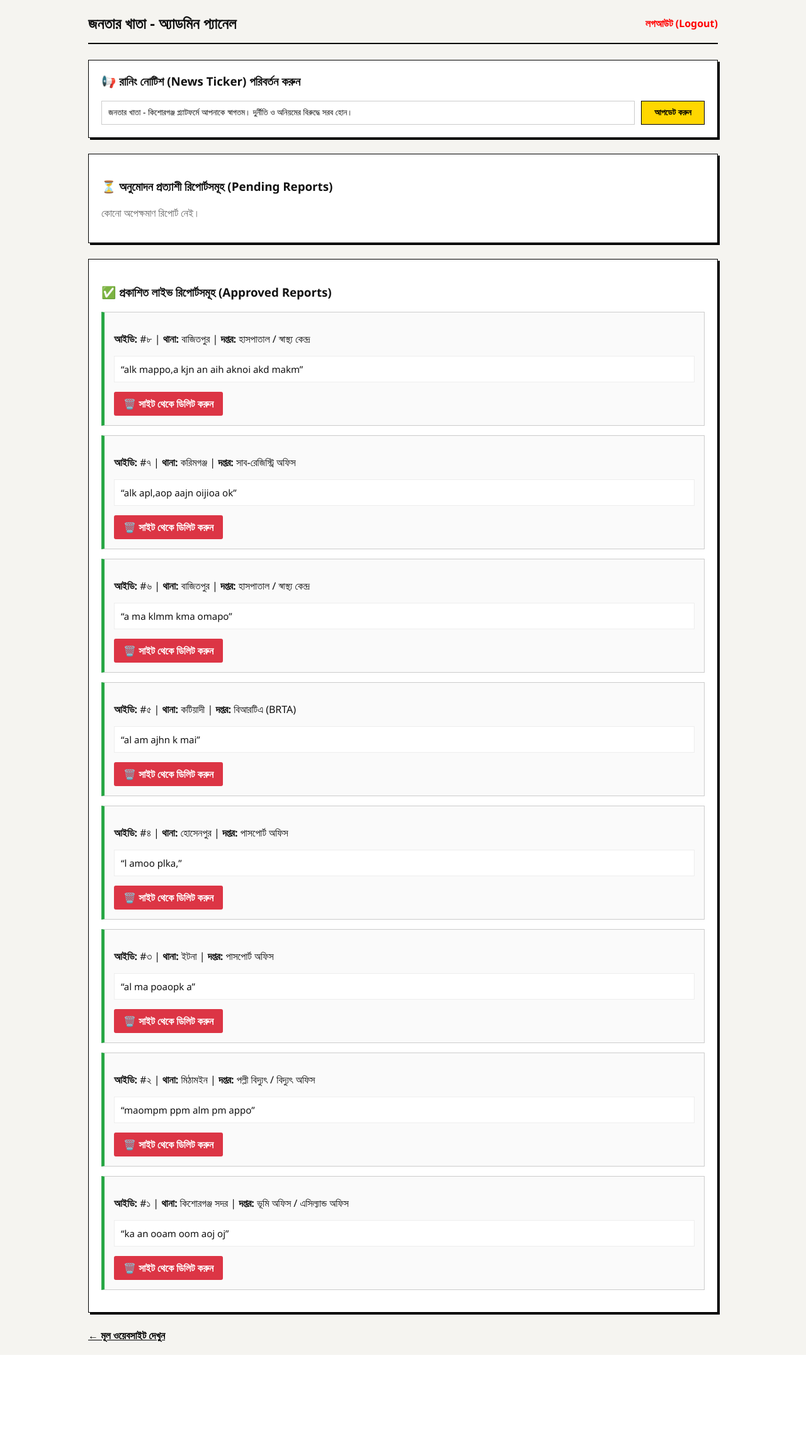
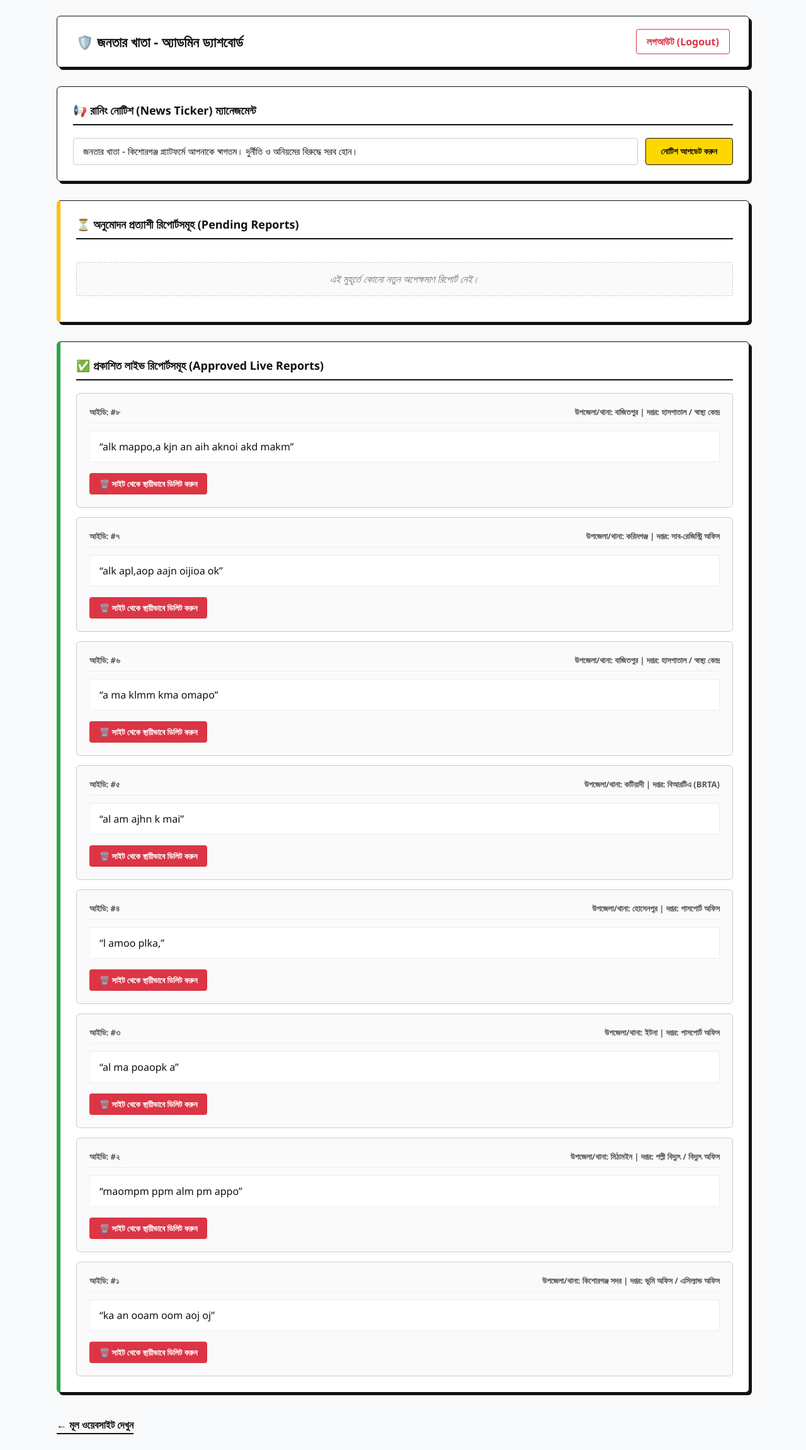
Before and after one commit to junayed1211/jonotar-khata-kishorgonj, a Flask app: page /admin in a window 1280 px wide. Shown: the whole page at 63% size. Before the commit the page ends 2151 px from the top, so only its background shows below. Run offline with Flask 3, Linux system fonts and the light colour scheme; the visitor is signed in with stand-in values (Sample User, id 1); data comes from the database, SQL or seed files in the repository.

Commit message:
Refactor admin panel HTML and CSS styles
Updated the admin panel HTML structure and styles for improved design and usability.

```diff
--- a/templates/admin.html
+++ b/templates/admin.html
@@ -3,23 +3,64 @@
 <head>
     <meta charset="UTF-8">
     <meta name="viewport" content="width=device-width, initial-scale=1.0">
-    <title>অ্যাডমিন প্যানেল - জনতার খাতা</title>
+    <title>প্রশাসক প্যানেল - জনতার খাতা</title>
     <style>
-        body { font-family: 'Segoe UI', Arial, sans-serif; background: #f5f4f0; margin: 0; padding: 20px; color: #111; }
-        .container { max-width: 1000px; margin: 0 auto; }
+        :root {
+            --primary: #111;
+            --accent: #ffd700;
+            --bg: #f8f9fa;
+            --card-bg: #fff;
+            --border: #e0e0e0;
+            --danger: #dc3545;
+            --success: #28a745;
+            --warning: #ffc107;
+        }
 
-        .login-card { background: #fff; border: 1px solid #000; padding: 30px; max-width: 350px; margin: 80px auto; box-shadow: 4px 4px 0px #000; }
-        .login-card h2 { margin-top: 0; font-size: 20px; border-bottom: 2px solid #ffd700; padding-bottom: 8px; }
-        .login-card input { width: 100%; padding: 10px; margin-bottom: 15px; border: 1px solid #ccc; box-sizing: border-box; }
-        .login-card button { width: 100%; padding: 10px; background: #000; color: #fff; border: none; font-weight: bold; cursor: pointer; }
+        body { font-family: 'Segoe UI', Arial, sans-serif; background: var(--bg); margin: 0; padding: 25px; color: var(--primary); }
+        .container { max-width: 1100px; margin: 0 auto; }
 
-        header { display: flex; justify-content: space-between; align-items: center; border-bottom: 2px solid #000; padding-bottom: 15px; margin-bottom: 25px; }
+        /* Login Card */
+        .login-card { background: var(--card-bg); border: 1px solid var(--primary); padding: 40px; max-width: 400px; margin: 100px auto; border-radius: 8px; box-shadow: 6px 6px 0px var(--primary); }
+        .login-card h2 { margin-top: 0; font-size: 22px; border-bottom: 3px solid var(--accent); padding-bottom: 10px; }
+        .login-card label { font-weight: 600; font-size: 14px; display: block; margin-bottom: 6px; }
+        .login-card input { width: 100%; padding: 12px; margin-bottom: 20px; border: 1px solid #ccc; border-radius: 4px; box-sizing: border-box; font-size: 15px; }
+        .login-card button { width: 100%; padding: 12px; background: var(--primary); color: #fff; border: none; font-weight: bold; border-radius: 4px; cursor: pointer; font-size: 15px; transition: 0.2s; }
+        .login-card button:hover { background: #333; }
 
-        .box { background: #fff; border: 1px solid #000; padding: 20px; margin-bottom: 25px; box-shadow: 3px 3px 0px #000; }
-        .post-card { background: #fafafa; border: 1px solid #ccc; padding: 15px; margin-bottom: 15px; }
+        /* Admin Header */
+        header { display: flex; justify-content: space-between; align-items: center; background: var(--card-bg); padding: 20px 30px; border: 1px solid var(--primary); border-radius: 6px; margin-bottom: 30px; box-shadow: 4px 4px 0px var(--primary); }
+        header h1 { margin: 0; font-size: 22px; font-weight: 800; display: flex; align-items: center; gap: 10px; }
+        .logout-btn { background: #fff; color: var(--danger); border: 1px solid var(--danger); padding: 8px 16px; border-radius: 4px; font-weight: bold; text-decoration: none; transition: 0.2s; }
+        .logout-btn:hover { background: var(--danger); color: #fff; }
 
-        .btn-approve { background: #28a745; color: white; padding: 8px 15px; text-decoration: none; font-weight: bold; display: inline-block; border-radius: 3px; }
-        .btn-delete { background: #dc3545; color: white; padding: 8px 15px; text-decoration: none; font-weight: bold; display: inline-block; border-radius: 3px; }
+        /* Dashboard Sections */
+        .section-box { background: var(--card-bg); border: 1px solid var(--primary); padding: 25px; border-radius: 6px; margin-bottom: 30px; box-shadow: 4px 4px 0px var(--primary); }
+        .section-title { font-size: 18px; font-weight: 700; margin-top: 0; margin-bottom: 20px; border-bottom: 2px solid var(--primary); padding-bottom: 10px; display: flex; align-items: center; gap: 8px; }
+
+        /* Notice Form */
+        .notice-form { display: flex; gap: 12px; flex-wrap: wrap; }
+        .notice-form input { flex: 1; padding: 12px 15px; border: 1px solid #ccc; border-radius: 4px; font-size: 15px; min-width: 280px; }
+        .btn-accent { background: var(--accent); color: var(--primary); border: 1px solid var(--primary); padding: 12px 24px; font-weight: bold; border-radius: 4px; cursor: pointer; transition: 0.2s; }
+        .btn-accent:hover { background: #e5c100; }
+
+        /* Post Cards */
+        .post-grid { display: grid; gap: 15px; }
+        .post-card { background: #fafafa; border: 1px solid #ccc; border-radius: 6px; padding: 20px; display: flex; flex-direction: column; gap: 12px; transition: 0.2s; }
+        .post-card:hover { border-color: var(--primary); background: #fff; }
+
+        .post-header { display: flex; justify-content: space-between; align-items: center; font-size: 13px; color: #555; font-weight: 600; border-bottom: 1px solid #eee; padding-bottom: 8px; }
+        .post-content { font-size: 16px; line-height: 1.5; color: #111; background: #fff; padding: 12px 15px; border-left: 4px solid var(--primary); margin: 0; border: 1px solid #eee; }
+
+        /* Action Buttons */
+        .action-buttons { display: flex; gap: 10px; margin-top: 5px; }
+        .btn-approve { background: var(--success); color: white; padding: 8px 16px; text-decoration: none; font-weight: bold; font-size: 13px; border-radius: 4px; display: inline-flex; align-items: center; gap: 5px; }
+        .btn-delete { background: var(--danger); color: white; padding: 8px 16px; text-decoration: none; font-weight: bold; font-size: 13px; border-radius: 4px; display: inline-flex; align-items: center; gap: 5px; }
+        .btn-approve:hover { opacity: 0.9; }
+        .btn-delete:hover { opacity: 0.9; }
+
+        .empty-text { color: #777; font-style: italic; background: #fafafa; padding: 15px; text-align: center; border: 1px dashed #ccc; border-radius: 4px; }
+        .back-link { display: inline-block; margin-top: 10px; color: var(--primary); font-weight: bold; text-decoration: none; border-bottom: 2px solid var(--primary); padding-bottom: 2px; }
+        .back-link:hover { color: var(--danger); border-color: var(--danger); }
     </style>
 </head>
 <body>
@@ -27,72 +68,82 @@
 <div class="container">
 
     {% if show_login %}
-        <!-- লগইন সেকশন -->
+        <!-- প্রফেশনাল লগইন ফর্ম -->
         <div class="login-card">
-            <h2>অ্যাডমিন প্যানেল লগইন</h2>
+            <h2>🔐 প্রশাসক লগইন</h2>
             {% if error %}
-                <p style="color: red; font-size: 14px;">{{ error }}</p>
+                <p style="color: var(--danger); font-size: 13px; font-weight: bold; background: #f8d7da; padding: 8px; border-radius: 4px;">{{ error }}</p>
             {% endif %}
             <form method="POST" action="/admin">
-                <label>ইউজারনেম:</label>
-                <input type="text" name="username" required>
+                <label>ইউজারনেম</label>
+                <input type="text" name="username" placeholder="ইউজারনেম লিখুন" required>
 
-                <label>পাসওয়ার্ড:</label>
-                <input type="password" name="password" required>
+                <label>পাসওয়ার্ড</label>
+                <input type="password" name="password" placeholder="পাসওয়ার্ড লিখুন" required>
 
-                <button type="submit">লগইন করুন</button>
+                <button type="submit">প্রবেশ করুন</button>
             </form>
         </div>
     {% else %}
-        <!-- মূল অ্যাডমিন প্যানেল -->
+        <!-- মডার্ন ড্যাশবোর্ড হেডার -->
         <header>
-            <h2 style="margin:0;">জনতার খাতা - অ্যাডমিন প্যানেল</h2>
-            <a href="/logout" style="color: red; font-weight: bold; text-decoration: none;">লগআউট (Logout)</a>
+            <h1>🛡️ জনতার খাতা - অ্যাডমিন ড্যাশবোর্ড</h1>
+            <a href="/logout" class="logout-btn">লগআউট (Logout)</a>
         </header>
 
-        <!-- নোটিশ পরিবর্তন বক্স -->
-        <div class="box">
-            <h3 style="margin-top:0;">📢 রানিং নোটিশ (News Ticker) পরিবর্তন করুন</h3>
-            <form action="/admin/update-notice" method="POST" style="display: flex; gap: 10px; flex-wrap: wrap;">
-                <input type="text" name="notice_text" value="{{ notice.content if notice else '' }}" placeholder="এখানে নতুন নোটিশ লিখুন..." style="flex: 1; padding: 10px; border: 1px solid #ccc;" required>
-                <button type="submit" style="padding: 10px 20px; background: #ffd700; color: #000; border: 1px solid #000; font-weight: bold; cursor: pointer;">আপডেট করুন</button>
+        <!-- নোটিশ আপডেট সেকশন -->
+        <div class="section-box">
+            <h3 class="section-title">📢 রানিং নোটিশ (News Ticker) ম্যানেজমেন্ট</h3>
+            <form action="/admin/update-notice" method="POST" class="notice-form">
+                <input type="text" name="notice_text" value="{{ notice.content if notice else '' }}" placeholder="ওয়েবসাইটের হেডারে দেখানোর জন্য নতুন নোটিশ লিখুন..." required>
+                <button type="submit" class="btn-accent">নোটিশ আপডেট করুন</button>
             </form>
         </div>
 
-        <!-- অপেক্ষমাণ অভিযোগসমূহ -->
-        <div class="box">
-            <h3>⏳ অনুমোদন প্রত্যাশী রিপোর্টসমূহ (Pending Reports)</h3>
+        <!-- অনুমোদন প্রত্যাশী রিপোর্টস (Pending) -->
+        <div class="section-box" style="border-left: 6px solid var(--warning);">
+            <h3 class="section-title">⏳ অনুমোদন প্রত্যাশী রিপোর্টসমূহ (Pending Reports)</h3>
+            <div class="post-grid">
                 {% for post in pending_posts %}
-                <div class="post-card" style="border-left: 5px solid #ffc107;">
-                    <p><strong>আইডি:</strong> #{{ to_bn(post.id) }} | <strong>থানা:</strong> {{ post.thana }} | <strong>দপ্তর:</strong> {{ post.category }}</p>
-                    <p style="font-size: 15px; background: #fff; padding: 10px; border: 1px solid #eee;">“{{ post.content }}”</p>
-                    <div style="margin-top: 10px;">
-                        <a href="/admin/action/{{ post.id }}/approve" class="btn-approve">✅ অনুমোদন করুন (Approve)</a>
-                        <a href="/admin/action/{{ post.id }}/delete" class="btn-delete" onclick="return confirm('বাতিল করতে চান?');">❌ বাতিল করুন</a>
+                    <div class="post-card">
+                        <div class="post-header">
+                            <span>আইডি: #{{ to_bn(post.id) }}</span>
+                            <span>উপজেলা/থানা: <strong>{{ post.thana }}</strong> | দপ্তর: <strong>{{ post.category }}</strong></span>
+                        </div>
+                        <p class="post-content">“{{ post.content }}”</p>
+                        <div class="action-buttons">
+                            <a href="/admin/action/{{ post.id }}/approve" class="btn-approve">✅ অনুমোদন করুন</a>
+                            <a href="/admin/action/{{ post.id }}/delete" class="btn-delete" onclick="return confirm('আপনি কি এই রিপোর্টটি চিরতরে মুছে ফেলতে চান?');">❌ বাতিল ও ডিলিট</a>
                         </div>
                     </div>
                 {% else %}
-                <p style="color: #666;">কোনো অপেক্ষমাণ রিপোর্ট নেই।</p>
+                    <p class="empty-text">এই মুহূর্তে কোনো নতুন অপেক্ষমাণ রিপোর্ট নেই।</p>
                 {% endfor %}
             </div>
+        </div>
 
-        <!-- প্রকাশিত অভিযোগসমূহ -->
-        <div class="box">
-            <h3>✅ প্রকাশিত লাইভ রিপোর্টসমূহ (Approved Reports)</h3>
+        <!-- প্রকাশিত লাইভ রিপোর্টস (Approved) -->
+        <div class="section-box" style="border-left: 6px solid var(--success);">
+            <h3 class="section-title">✅ প্রকাশিত লাইভ রিপোর্টসমূহ (Approved Live Reports)</h3>
+            <div class="post-grid">
                 {% for post in approved_posts %}
-                <div class="post-card" style="border-left: 5px solid #28a745;">
-                    <p><strong>আইডি:</strong> #{{ to_bn(post.id) }} | <strong>থানা:</strong> {{ post.thana }} | <strong>দপ্তর:</strong> {{ post.category }}</p>
-                    <p style="font-size: 15px; background: #fff; padding: 10px; border: 1px solid #eee;">“{{ post.content }}”</p>
-                    <div style="margin-top: 10px;">
-                        <a href="/admin/action/{{ post.id }}/delete" class="btn-delete" onclick="return confirm('আপনি কি নিশ্চিত যে এই রিপোর্টটি ডিলিট করতে চান?');">🗑️ সাইট থেকে ডিলিট করুন</a>
+                    <div class="post-card">
+                        <div class="post-header">
+                            <span>আইডি: #{{ to_bn(post.id) }}</span>
+                            <span>উপজেলা/থানা: <strong>{{ post.thana }}</strong> | দপ্তর: <strong>{{ post.category }}</strong></span>
+                        </div>
+                        <p class="post-content">“{{ post.content }}”</p>
+                        <div class="action-buttons">
+                            <a href="/admin/action/{{ post.id }}/delete" class="btn-delete" onclick="return confirm('সতর্কতা: আপনি কি নিশ্চিতভাবে এই প্রকাশিত রিপোর্টটি সাইট থেকে মুছে ফেলতে চান?');">🗑️ সাইট থেকে স্থায়ীভাবে ডিলিট করুন</a>
                         </div>
                     </div>
                 {% else %}
-                <p style="color: #666;">কোনো প্রকাশিত রিপোর্ট নেই।</p>
+                    <p class="empty-text">এই মুহূর্তে কোনো প্রকাশিত লাইভ রিপোর্ট নেই। কেউ অভিযোগ জমা দিলে এবং আপনি তা এপ্রুভ করলে এখানে দেখতে পাবেন।</p>
                 {% endfor %}
             </div>
+        </div>
 
-        <a href="/" style="color: #000; font-weight: bold; text-decoration: underline;">← মূল ওয়েবসাইট দেখুন</a>
+        <a href="/" class="back-link">← মূল ওয়েবসাইট দেখুন</a>
     {% endif %}
 
 </div>
```
Lines whose indentation alone changed are shown as unchanged.
